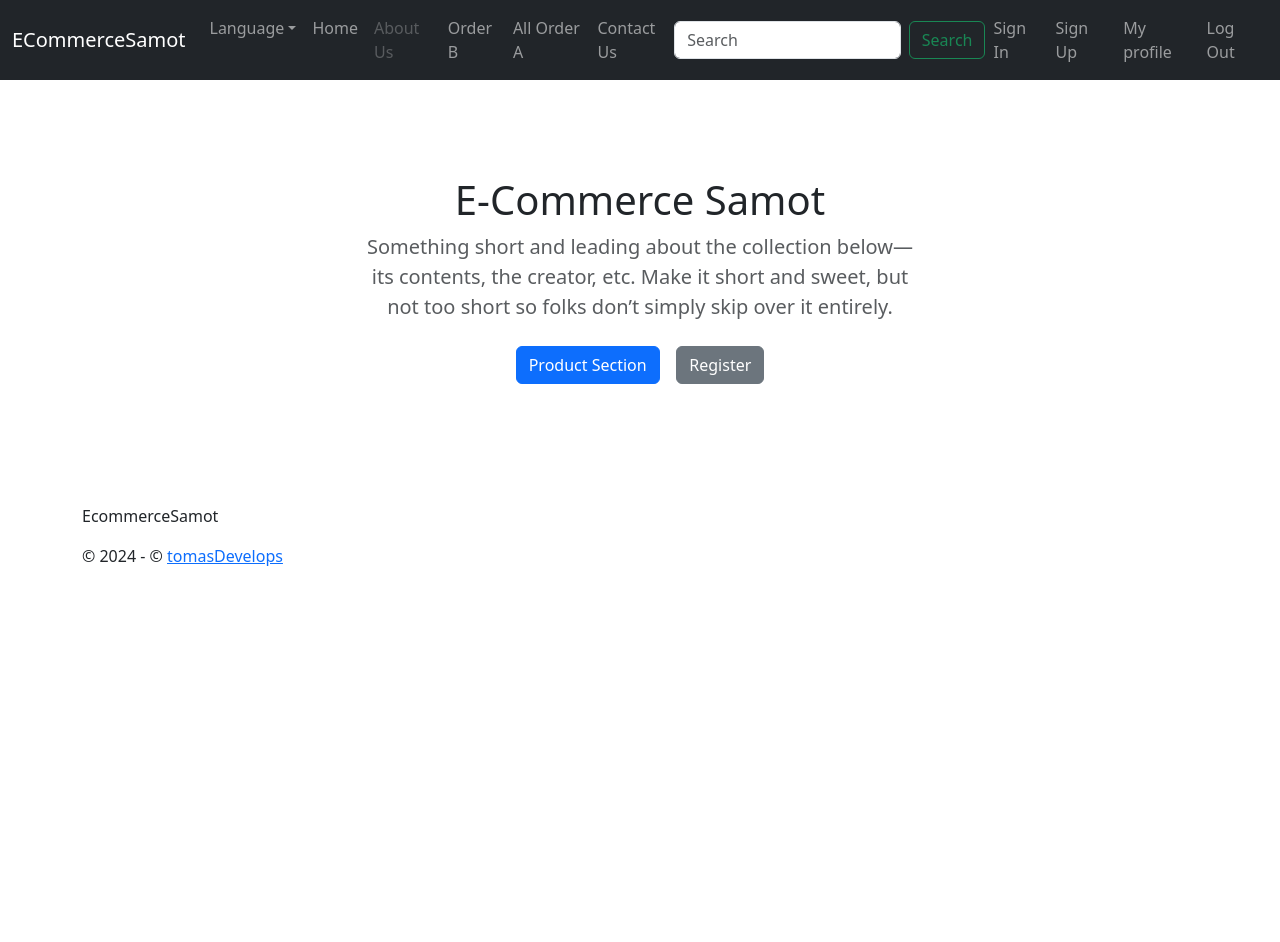
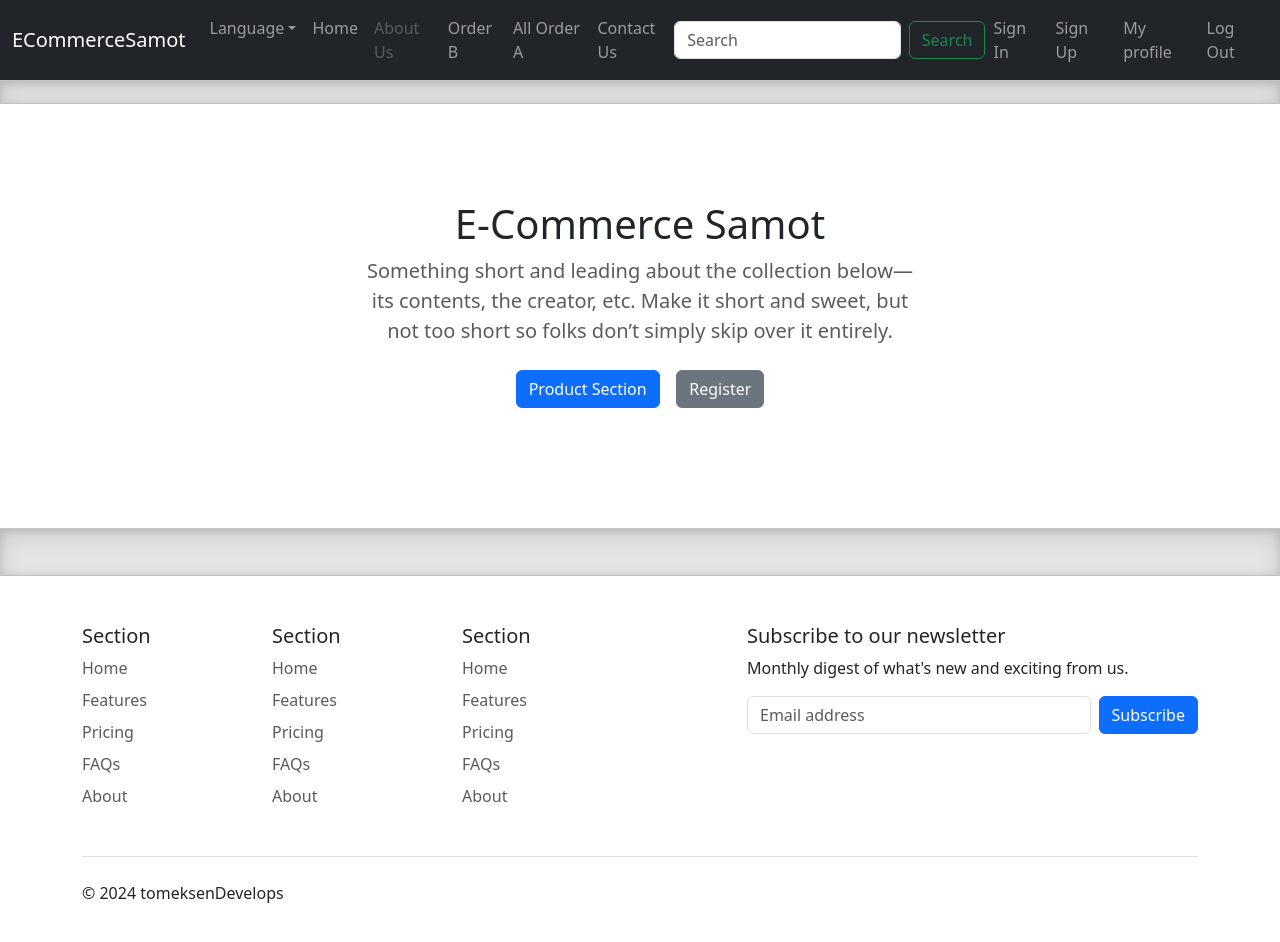
Before and after one commit to tomeksen/e-commerceAngularTomas, an Angular app: page /home in a window 1280 px wide. Shown: the top 942 px of the page. Before the commit the page ends 800 px from the top, so only its background shows below. Built offline with nearby package versions, Linux system fonts and the light colour scheme.

Commit message:
improving visual interface of header and footer

```diff
--- a/src/app/shared/layouts/footer/footer.component.html
+++ b/src/app/shared/layouts/footer/footer.component.html
@@ -1,8 +1,116 @@
-<footer class="container">
-    <p class="float-right"><a>EcommerceSamot</a></p>
-    <p >&copy; 2024 - &copy;
-        <a target="_blank" href="https://www.tomasdevelops.dev/">
-            tomasDevelops
-        </a>
-    </p>
-</footer>
+<div class="b-example-divider"></div>
+<div class="container">
+  <footer class="py-5">
+    <div class="row">
+      <div class="col-6 col-md-2 mb-3">
+        <h5>Section</h5>
+        <ul class="nav flex-column">
+          <li class="nav-item mb-2">
+            <a href="#" class="nav-link p-0 text-body-secondary">Home</a>
+          </li>
+          <li class="nav-item mb-2">
+            <a href="#" class="nav-link p-0 text-body-secondary">Features</a>
+          </li>
+          <li class="nav-item mb-2">
+            <a href="#" class="nav-link p-0 text-body-secondary">Pricing</a>
+          </li>
+          <li class="nav-item mb-2">
+            <a href="#" class="nav-link p-0 text-body-secondary">FAQs</a>
+          </li>
+          <li class="nav-item mb-2">
+            <a href="#" class="nav-link p-0 text-body-secondary">About</a>
+          </li>
+        </ul>
+      </div>
+
+      <div class="col-6 col-md-2 mb-3">
+        <h5>Section</h5>
+        <ul class="nav flex-column">
+          <li class="nav-item mb-2">
+            <a href="#" class="nav-link p-0 text-body-secondary">Home</a>
+          </li>
+          <li class="nav-item mb-2">
+            <a href="#" class="nav-link p-0 text-body-secondary">Features</a>
+          </li>
+          <li class="nav-item mb-2">
+            <a href="#" class="nav-link p-0 text-body-secondary">Pricing</a>
+          </li>
+          <li class="nav-item mb-2">
+            <a href="#" class="nav-link p-0 text-body-secondary">FAQs</a>
+          </li>
+          <li class="nav-item mb-2">
+            <a href="#" class="nav-link p-0 text-body-secondary">About</a>
+          </li>
+        </ul>
+      </div>
+
+      <div class="col-6 col-md-2 mb-3">
+        <h5>Section</h5>
+        <ul class="nav flex-column">
+          <li class="nav-item mb-2">
+            <a href="#" class="nav-link p-0 text-body-secondary">Home</a>
+          </li>
+          <li class="nav-item mb-2">
+            <a href="#" class="nav-link p-0 text-body-secondary">Features</a>
+          </li>
+          <li class="nav-item mb-2">
+            <a href="#" class="nav-link p-0 text-body-secondary">Pricing</a>
+          </li>
+          <li class="nav-item mb-2">
+            <a href="#" class="nav-link p-0 text-body-secondary">FAQs</a>
+          </li>
+          <li class="nav-item mb-2">
+            <a href="#" class="nav-link p-0 text-body-secondary">About</a>
+          </li>
+        </ul>
+      </div>
+
+      <div class="col-md-5 offset-md-1 mb-3">
+        <form>
+          <h5>Subscribe to our newsletter</h5>
+          <p>Monthly digest of what's new and exciting from us.</p>
+          <div class="d-flex flex-column flex-sm-row w-100 gap-2">
+            <label for="newsletter1" class="visually-hidden"
+              >Email address</label
+            >
+            <input
+              id="newsletter1"
+              type="text"
+              class="form-control"
+              placeholder="Email address"
+            />
+            <button class="btn btn-primary" type="button">Subscribe</button>
+          </div>
+        </form>
+      </div>
+    </div>
+
+    <div
+      class="d-flex flex-column flex-sm-row justify-content-between py-4 my-4 border-top"
+      target="_blank"
+      href="https://www.tomasdevelops.dev/"
+    >
+      <p>© 2024 tomeksenDevelops</p>
+      <ul class="list-unstyled d-flex">
+        <li class="ms-3">
+          <a class="link-body-emphasis" href="#"
+            ><svg class="bi" width="24" height="24">
+              <use xlink:href="#twitter"></use></svg
+          ></a>
+        </li>
+        <li class="ms-3">
+          <a class="link-body-emphasis" href="#"
+            ><svg class="bi" width="24" height="24">
+              <use xlink:href="#instagram"></use></svg
+          ></a>
+        </li>
+        <li class="ms-3">
+          <a class="link-body-emphasis" href="#"
+            ><svg class="bi" width="24" height="24">
+              <use xlink:href="#facebook"></use></svg
+          ></a>
+        </li>
+      </ul>
+    </div>
+  </footer>
+</div>
--- a/src/app/shared/layouts/footer/footer.component.scss
+++ b/src/app/shared/layouts/footer/footer.component.scss
@@ -0,0 +1,8 @@
+.b-example-divider {
+    width: 100%;
+    height: 3rem;
+    background-color: rgba(0, 0, 0, .1);
+    border: solid rgba(0, 0, 0, .15);
+    border-width: 1px 0;
+    box-shadow: inset 0 .5em 1.5em rgba(0, 0, 0, .1), inset 0 .125em .5em rgba(0, 0, 0, .15);
+  }
--- a/src/app/shared/layouts/footer/footer.component.ts
+++ b/src/app/shared/layouts/footer/footer.component.ts
@@ -1,9 +1,10 @@
 import { Component } from '@angular/core';
+import { RouterLink } from '@angular/router';
 
 @Component({
   selector: 'app-footer',
   standalone: true,
-  imports: [],
+  imports: [RouterLink],
   templateUrl: './footer.component.html',
   styleUrl: './footer.component.scss'
 })
--- a/src/app/shared/layouts/header/header.component.html
+++ b/src/app/shared/layouts/header/header.component.html
@@ -1,14 +1,31 @@
 <nav class="navbar navbar-expand-lg navbar-dark bg-dark">
   <div class="container-fluid">
     <a class="navbar-brand" href="#">ECommerceSamot</a>
-      <button class="navbar-toggler" type="button" data-bs-toggle="collapse" data-bs-target="#navbarSupportedContent" aria-controls="navbarSupportedContent" aria-expanded="false" aria-label="Toggle navigation">
+    <button
+      class="navbar-toggler"
+      type="button"
+      data-bs-toggle="collapse"
+      data-bs-target="#navbarSupportedContent"
+      aria-controls="navbarSupportedContent"
+      aria-expanded="false"
+      aria-label="Toggle navigation"
+    >
       <span class="navbar-toggler-icon"></span>
     </button>
 
     <div class="collapse navbar-collapse" id="navbarSupportedContent">
       <ul class="navbar-nav mr-auto">
         <li class="nav-item dropdown">
-            <a class="nav-link dropdown-toggle" href="#" id="navbarDropdown" role="button" data-toggle="dropdown" aria-expanded="false" aria-haspopup="true">Language</a>
+          <a
+            class="nav-link dropdown-toggle"
+            href="#"
+            id="navbarDropdown"
+            role="button"
+            data-toggle="dropdown"
+            aria-expanded="false"
+            aria-haspopup="true"
+            >Language</a
+          >
           <div class="dropdown-menu" aria-labelledby="navbarDropdown">
             <a class="dropdown-item" (click)="switchLanguage('en')">ENG</a>
             <a class="dropdown-item" (click)="switchLanguage('es')">ESP</a>
@@ -18,7 +35,12 @@
           <a class="nav-link" href="#">Home</a>
         </li>
         <li class="nav-item">
-            <a class="nav-link disabled" href="#" tabindex="-1" aria-disabled="true">
+          <a
+            class="nav-link disabled"
+            href="#"
+            tabindex="-1"
+            aria-disabled="true"
+          >
             About Us
           </a>
         </li>
@@ -40,7 +62,12 @@
         </li>
       </ul>
       <form class="d-flex" role="search">
-          <input class="form-control me-2" type="search" placeholder="Search" aria-label="Search">
+        <input
+          class="form-control me-2"
+          type="search"
+          placeholder="Search"
+          aria-label="Search"
+        />
         <button class="btn btn-outline-success" type="submit">Search</button>
       </form>
       <ul class="navbar-nav ml-auto">
@@ -53,7 +80,9 @@
       </ul>
       <ul class="navbar-nav ml-auto">
         <li class="nav-item">
-                <a class="nav-link sim-pointer" routerLink="/my-profile">My profile</a>
+          <a class="nav-link sim-pointer" routerLink="/my-profile"
+            >My profile</a
+          >
         </li>
         <li class="nav-item">
           <a class="nav-link sim-pointer">Log Out</a>
@@ -62,3 +91,4 @@
     </div>
   </div>
 </nav>
+<div class="b-example-divider"></div>
--- a/src/app/shared/layouts/header/header.component.scss
+++ b/src/app/shared/layouts/header/header.component.scss
@@ -0,0 +1,8 @@
+.b-example-divider {
+    width: 100%;
+    height: 1.5rem;
+    background-color: rgba(0, 0, 0, .1);
+    border: solid rgba(0, 0, 0, .15);
+    border-width: 1px 0;
+    box-shadow: inset 0 .5em 1.5em rgba(0, 0, 0, .1), inset 0 .125em .5em rgba(0, 0, 0, .15);
+  }
```
Lines whose indentation alone changed are shown as unchanged.
